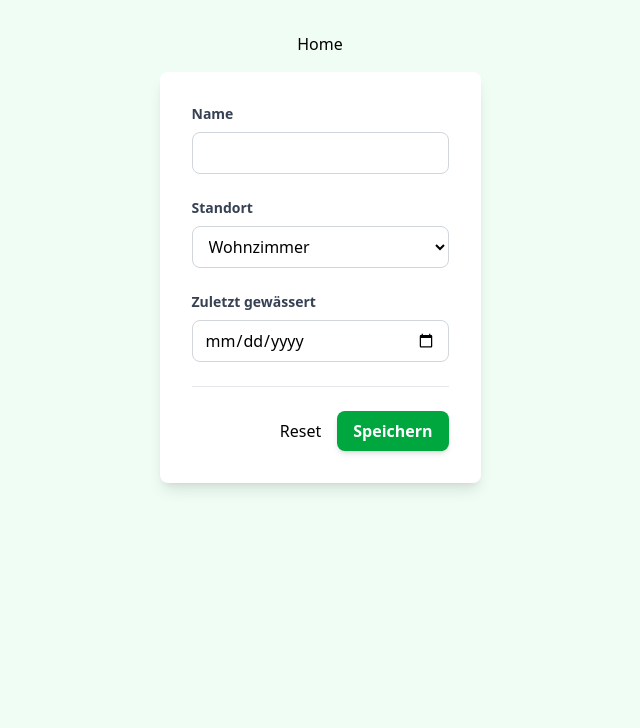
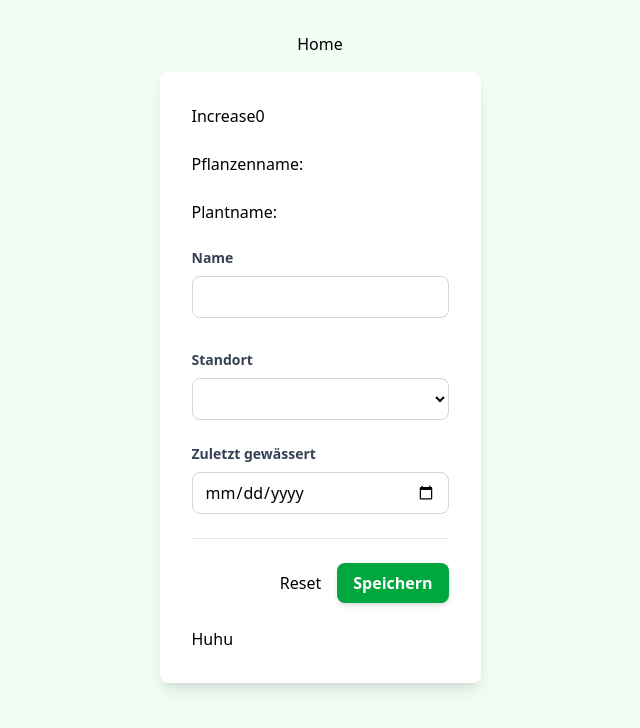
Before and after one commit to nilshartmann-workshops/2025-08-19-react, a React (Vite) app in the folder workspace/: page /add in a window 1280 px wide. Shown: the top 728 px of the page, without its empty margins (320-960 px from the left). Built offline with nearby package versions, Linux system fonts and the light colour scheme.

Commit message:
Validierungen und watch

```diff
--- a/workspace/src/components/PlantForm.tsx
+++ b/workspace/src/components/PlantForm.tsx
@@ -1,12 +1,13 @@
 import { z } from "zod/v4";
-import { useForm } from "react-hook-form";
+import { useForm, useWatch } from "react-hook-form";
 import { zodResolver } from "@hookform/resolvers/zod";
 import { useQuery, useSuspenseQuery } from "@tanstack/react-query";
 import { getPlantByIdOpts } from "../queries.ts";
 import { Plant } from "../types.ts";
+import { useState } from "react";
 
 const PlantFormState = z.object({
-  name: z.string().nonempty(),
+  name: z.string().nonempty("Bitte Pflanzenamen eingeben"),
   location: z.string().nonempty(),
   lastWatered: z.iso.date().optional()
   //                .transform(
@@ -38,6 +39,8 @@ export default function PlantForm({existingPlant}:{existingPlant?: Plant}) {
     defaultValues: existingPlant ? existingPlant : {
 
     },
+    mode: "onBlur",
+    // reValidateMode: "onBlur"
   });
 
   const handleFormSubmit = (data: PlantFormState) => {
@@ -48,9 +51,20 @@ export default function PlantForm({existingPlant}:{existingPlant?: Plant}) {
     console.log("FORM ERRORS", err);
   }
 
+  const [counter, setCounter] = useState(0)
+
+const plantName  =""
+  // const [plantName] = form.watch(["name"])
+
   return <form
     // onReset={() => form.reset()}
     onSubmit={form.handleSubmit(handleFormSubmit,handleError)}>
+    <button type={"button"} onClick={() => setCounter(counter +1 )}>
+      Increase{counter}
+    </button>
+    <p>Pflanzenname: {plantName}</p>
+    {/*<PlantName watch={form.watch} />*/}
+    <PlantNameMitControl control={form.control} />
     <div className={"FormControl"}>
       <label>
         Name
@@ -58,12 +72,14 @@ export default function PlantForm({existingPlant}:{existingPlant?: Plant}) {
       <input
         {...form.register("name")}
       />
+      <p className={"error-message"}> {form.formState.errors.name?.message}</p>
     </div>
     <div className={"FormControl"}>
       <label>
         Standort
       </label>
       <select {...form.register("location")}  >
+        <option></option>
         <option>Wohnzimmer</option>
         <option>Schlafzimmer</option>
         <option>Küche</option>
@@ -84,6 +100,29 @@ export default function PlantForm({existingPlant}:{existingPlant?: Plant}) {
       <button type={"button"} onClick={() => form.reset()}>Reset</button>
       <button className={"primary"}>Speichern</button>
     </div>
+    <Label />
 
   </form>
 }
+
+function Label() {
+  return <div>Huhu</div>
+}
+
+function PlantName({watch}: {watch: any}) {
+  const [plantName] = watch(["name"])
+  return <div>
+    Plantname: {plantName}
+  </div>
+}
+
+function PlantNameMitControl({control}: {control: any}) {
+  const plantName = useWatch({
+    control,
+    name: "name"
+  })
+  // const [plantName] = watch(["name"])
+  return <div>
+    Plantname: {plantName}
+  </div>
+}
```
